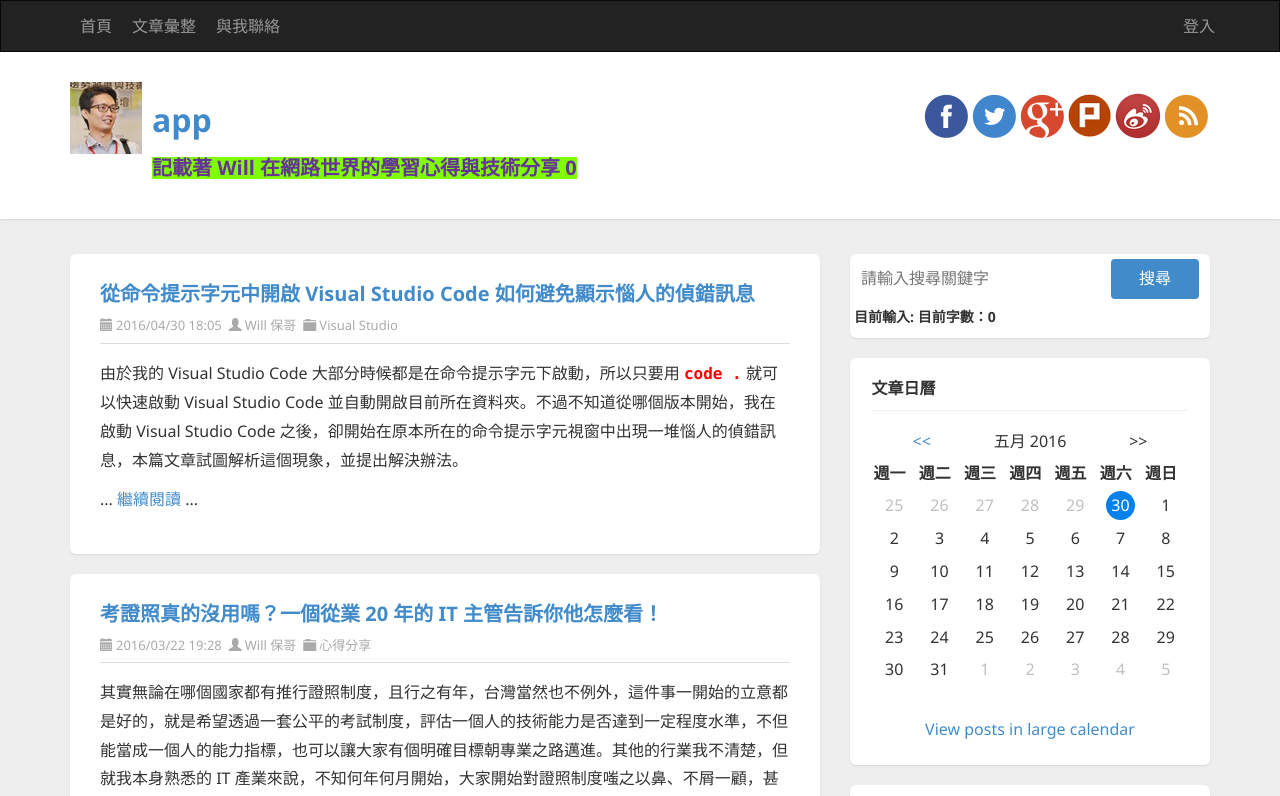
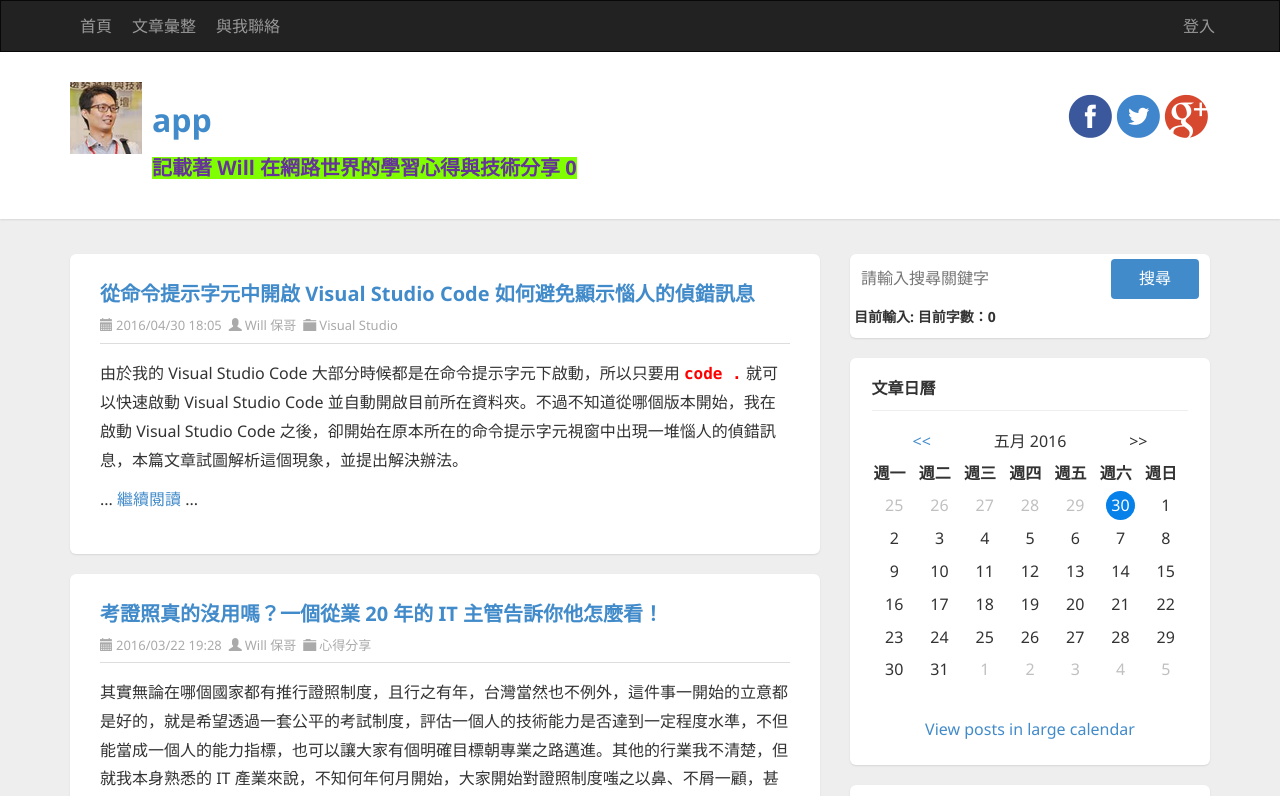
Before and after one commit to ChuangPoPO/Udemy-Angular-2018, an Angular app in the folder demo1/: page / in a window 1280 px wide. Shown: the top 796 px of the page. Built offline with nearby package versions, Linux system fonts and the light colour scheme.

Commit message:
5-28 *ngswitch - structure directive 使用 *ngSwitchCase 來修改要呈現的 icons 使用 ng-container 取代 div 避免 html 結構混亂

```diff
--- a/demo1/src/app/header/header.component.html
+++ b/demo1/src/app/header/header.component.html
@@ -41,11 +41,16 @@
           <a [href]="url">{{ title }}</a>
         </h1>
         <!-- method2: use class.cssClassName to highlight if counter % 2 == 0 -->
-          <h3 [class.highlight]="counter % 2 == 0">記載著 Will 在網路世界的學習心得與技術分享  {{ counter }}</h3>
+        <h3 [class.highlight]="counter % 2 == 0">記載著 Will 在網路世界的學習心得與技術分享 {{ counter }}</h3>
       </div>
 
-        <!-- apply *ngif="boolean statement" to modify the quantity of icons  -->
-        <div id="social-icons" class="pull-right social-icon" *ngIf="counter % 2 == 0">
+      <!-- use ngswitch to switch first 3 and end 3 of icons -->
+      <!-- div change to ng-container -->
+      <div id="social-icons" class="pull-right social-icon">
+
+        <ng-container [ngSwitch]="counter % 2">
+
+          <ng-container *ngSwitchCase="0">
             <a href="https://www.facebook.com/will.fans" title="Will 保哥的技術交流中心" target="_blank">
               <img src="/assets/images/facebook.png">
             </a>
@@ -55,6 +60,9 @@
             <a href="https://plus.google.com/+WillHuang" title="Will Huang (保哥) on Google+" target="_blank">
               <img src="/assets/images/googleplus.png">
             </a>
+          </ng-container>
+
+          <ng-container *ngSwitchCase="1">
             <a href="http://www.plurk.com/willh" title="★★★ Will 保哥的噗浪 ★★★" target="_blank">
               <img src="/assets/images/plurk.png">
             </a>
@@ -64,6 +72,10 @@
             <a href="http://blog.miniasp.com/syndication.axd" title="RSS 訂閱" target="_blank">
               <img src="/assets/images/rss.png">
             </a>
+          </ng-container>
+          <ng-container *ngSwitchDefault>N/A</ng-container>
+        </ng-container>
+
       </div>
 
     </div>
```
Lines whose indentation alone changed are shown as unchanged.
